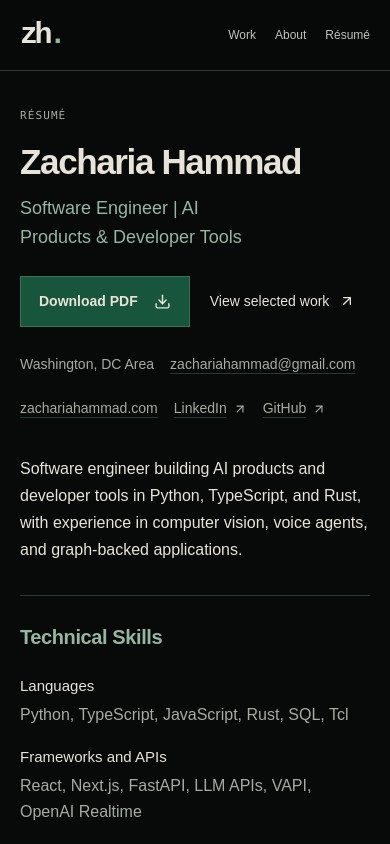
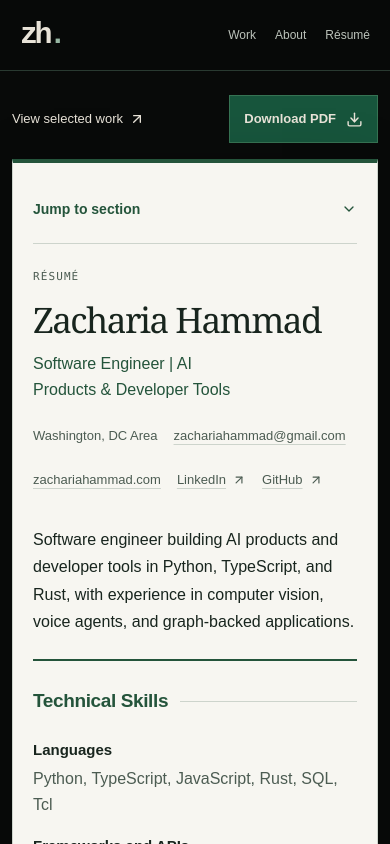
Before and after one commit to Zach-hammad/zach-hammad-portfolio, a Next.js app: page /resume in a window 390 px wide. Shown: the top 844 px of the page. Built offline with nearby package versions, Linux system fonts and the light colour scheme.

Commit message:
Give resume a distinct document layout and section navigation

```diff
--- a/src/app/globals.css
+++ b/src/app/globals.css
@@ -1484,33 +1484,83 @@ details[open] .detail-symbol::after {
   top: 12px;
 }
 .resume-page {
-  max-width: 800px;
+  max-width: 1120px;
   font-size: 16px;
-  padding-bottom: 80px;
+  padding-block: 40px 80px;
+}
+.resume-workspace {
+  display: grid;
+  grid-template-columns: 160px minmax(0, 1fr);
+  gap: 32px;
+  align-items: start;
+}
+.resume-contents {
+  position: sticky;
+  top: 112px;
+}
+.resume-contents > p {
+  margin-bottom: 16px;
+  color: var(--muted);
+  font-size: 12px;
+  letter-spacing: 0.08em;
+  text-transform: uppercase;
+}
+.resume-contents a {
+  display: flex;
+  align-items: center;
+  min-height: 44px;
+  padding: 10px 14px;
+  border-left: 2px solid transparent;
+  color: var(--muted);
+  font-size: 14px;
+}
+.resume-contents a:hover,
+.resume-page:has(#skills-title:target) .resume-contents a[href="#skills-title"],
+.resume-page:has(#experience-title:target) .resume-contents a[href="#experience-title"],
+.resume-page:has(#projects-title:target) .resume-contents a[href="#projects-title"],
+.resume-page:has(#education-title:target) .resume-contents a[href="#education-title"],
+.resume-page:has(#certifications-title:target) .resume-contents a[href="#certifications-title"] {
+  border-color: var(--accent);
+  background: var(--surface);
+  color: var(--ink);
+}
+.resume-document {
+  --page: #f7f6f1;
+  --ink: #18251e;
+  --muted: #4c5c52;
+  --accent: #24543b;
+  --line: #cdd4cc;
+  min-width: 0;
+  padding: 44px 48px 48px;
+  border: 1px solid var(--line);
+  border-top: 4px solid var(--accent);
+  background: var(--page);
+  color: var(--ink);
+  box-shadow: 0 16px 64px rgb(0 0 0 / 0.2);
+}
+.resume-mobile-contents {
+  display: none;
 }
 .resume-header {
-  padding-top: 56px;
-  padding-bottom: 32px;
+  padding-bottom: 28px;
+  border-bottom: 2px solid var(--accent);
 }
 .resume-heading {
-  display: flex;
-  align-items: flex-start;
-  justify-content: space-between;
-  gap: 32px;
-  margin-top: 16px;
+  margin-top: 12px;
 }
 .resume-identity {
   min-width: 0;
 }
 .resume-header h1 {
-  font-size: clamp(36px, 4.5vw, 48px);
-  font-weight: 600;
+  font-family: Georgia, "Times New Roman", serif;
+  font-size: clamp(40px, 4.5vw, 54px);
+  font-weight: 400;
   line-height: 1.15;
-  letter-spacing: -0.04em;
+  letter-spacing: -0.045em;
   margin-bottom: 12px;
 }
 .resume-title {
-  max-width: 44ch;
+  max-width: 48ch;
   color: var(--accent);
   font-size: 18px;
   line-height: 1.6;
@@ -1520,7 +1570,7 @@ details[open] .detail-symbol::after {
   display: flex;
   align-items: center;
   flex-wrap: wrap;
-  gap: 8px 24px;
+  gap: 4px 20px;
   color: var(--muted);
   font-size: 14px;
   line-height: 1.5;
@@ -1528,13 +1578,14 @@ details[open] .detail-symbol::after {
 }
 .resume-actions {
   display: flex;
-  flex-shrink: 0;
-  flex-direction: column;
-  align-items: flex-start;
-  gap: 8px;
+  align-items: center;
+  justify-content: space-between;
+  gap: 16px;
+  margin-bottom: 24px;
+  margin-left: 192px;
 }
 .resume-actions .button-primary {
-  gap: 16px;
+  gap: 12px;
   padding: 14px 18px;
 }
 .resume-actions .text-link {
@@ -1558,23 +1609,32 @@ details[open] .detail-symbol::after {
   text-decoration-color: var(--accent);
 }
 .resume-layout {
-  display: block;
+  margin-top: 32px;
 }
 .resume-section {
-  border-top: 1px solid var(--line);
-  padding-top: 28px;
+  scroll-margin-top: 24px;
 }
 .resume-section + .resume-section {
-  margin-top: 36px;
+  margin-top: 40px;
 }
 .resume-section h2 {
-  font-size: 22px;
-  font-weight: 600;
+  display: flex;
+  align-items: center;
+  gap: 16px;
+  font-size: 20px;
+  font-weight: 700;
   line-height: 1.3;
   letter-spacing: -0.02em;
   color: var(--accent);
   margin-bottom: 24px;
 }
+.resume-section h2::after {
+  content: "";
+  flex: 1;
+  min-width: 16px;
+  height: 1px;
+  background: var(--line);
+}
 .resume-entry {
   margin-top: 28px;
 }
@@ -1583,12 +1643,12 @@ details[open] .detail-symbol::after {
 }
 .resume-entry h3 {
   font-size: 18px;
-  font-weight: 600;
+  font-weight: 700;
   line-height: 1.5;
 }
 .resume-entry header {
   display: flex;
-  align-items: baseline;
+  align-items: flex-start;
   justify-content: space-between;
   gap: 8px 24px;
   margin-bottom: 12px;
@@ -1604,8 +1664,12 @@ details[open] .detail-symbol::after {
 }
 .resume-period {
   flex-shrink: 0;
-  color: var(--muted);
-  font-size: 14px;
+  padding: 3px 8px;
+  border: 1px solid var(--line);
+  border-radius: 3px;
+  background: #e9eee6;
+  color: var(--accent);
+  font-size: 13px;
   line-height: 1.6;
   font-variant-numeric: tabular-nums;
 }
@@ -1632,12 +1696,12 @@ details[open] .detail-symbol::after {
   margin-top: 24px;
   max-width: 68ch;
   color: var(--ink);
-  font-size: 18px;
+  font-size: 17px;
   line-height: 1.7;
 }
 .resume-skill {
   display: grid;
-  grid-template-columns: 172px minmax(0, 1fr);
+  grid-template-columns: 160px minmax(0, 1fr);
   align-items: baseline;
   gap: 8px 24px;
 }
@@ -1646,7 +1710,7 @@ details[open] .detail-symbol::after {
 }
 .resume-skill h3 {
   font-size: 15px;
-  font-weight: 500;
+  font-weight: 600;
   line-height: 1.6;
 }
 .resume-skill p {
@@ -1664,6 +1728,55 @@ details[open] .detail-symbol::after {
   }
 }
 @media (max-width: 1023px) {
+  .resume-workspace {
+    grid-template-columns: minmax(0, 1fr);
+    gap: 0;
+  }
+  .resume-contents {
+    display: none;
+  }
+  .resume-actions {
+    margin-left: 0;
+  }
+  .resume-document {
+    padding: 36px;
+  }
+  .resume-mobile-contents {
+    display: block;
+    margin-bottom: 24px;
+    padding-bottom: 12px;
+    border-bottom: 1px solid var(--line);
+  }
+  .resume-mobile-contents summary {
+    display: flex;
+    align-items: center;
+    justify-content: space-between;
+    min-height: 44px;
+    color: var(--accent);
+    font-size: 14px;
+    font-weight: 600;
+    list-style: none;
+  }
+  .resume-mobile-contents summary::-webkit-details-marker {
+    display: none;
+  }
+  .resume-mobile-contents[open] summary svg {
+    transform: rotate(180deg);
+  }
+  .resume-mobile-contents nav {
+    padding-top: 8px;
+  }
+  .resume-mobile-contents a {
+    display: flex;
+    align-items: center;
+    min-height: 44px;
+    padding: 8px;
+    color: var(--ink);
+    font-size: 15px;
+  }
+  .resume-mobile-contents a:hover {
+    background: #e9eee6;
+  }
   .shell {
     width: calc(100% - 64px);
   }
@@ -1915,30 +2028,54 @@ details[open] .detail-symbol::after {
     justify-content: flex-start;
     margin-left: -8px;
   }
+  .resume-page.shell {
+    width: calc(100% - 24px);
+  }
+  .resume-page {
+    padding-top: 24px;
+  }
+  .resume-document {
+    padding: 24px 20px 32px;
+  }
   .resume-header {
-    padding-top: 36px;
+    padding-bottom: 24px;
   }
   .resume-header h1 {
-    font-size: clamp(32px, 9vw, 36px);
-  }
-  .resume-heading {
-    flex-direction: column;
-    gap: 24px;
+    font-size: clamp(30px, 9vw, 36px);
   }
   .resume-actions {
-    flex-direction: row;
-    align-items: center;
-    flex-wrap: wrap;
-    gap: 8px 20px;
+    gap: 12px;
+    margin-bottom: 16px;
+  }
+  .resume-actions .text-link {
+    gap: 6px;
+    font-size: 13px;
+  }
+  .resume-actions .button-primary {
+    gap: 10px;
+    padding: 12px 14px;
+    font-size: 13px;
+  }
+  .resume-title {
+    font-size: 16px;
   }
   .resume-meta {
-    gap: 8px 16px;
+    gap: 0 16px;
+    font-size: 13px;
+    margin-top: 12px;
+  }
+  .resume-links {
+    margin-top: 0;
   }
   .resume-summary {
     font-size: 16px;
   }
   .resume-section h2 {
-    font-size: 20px;
+    gap: 12px;
+    font-size: 19px;
+  }
+  .resume-layout {
+    margin-top: 28px;
   }
   .resume-entry header {
     flex-direction: column;
@@ -1967,7 +2104,9 @@ details[open] .detail-symbol::after {
   }
   .site-header,
   .skip-link,
-  .resume-actions {
+  .resume-actions,
+  .resume-contents,
+  .resume-mobile-contents {
     display: none;
   }
   .resume-page {
@@ -1980,6 +2119,21 @@ details[open] .detail-symbol::after {
   }
   .resume-page.shell {
     width: 100%;
+    max-width: none;
+    padding: 0;
+  }
+  .resume-workspace {
+    display: block;
+  }
+  .resume-document {
+    --page: #fff;
+    --ink: #111;
+    --muted: #333;
+    --accent: #253b17;
+    --line: #ccc;
+    padding: 0;
+    border: 0;
+    box-shadow: none;
   }
   .resume-header {
     padding-top: 0;
--- a/src/app/resume/page.tsx
+++ b/src/app/resume/page.tsx
@@ -1,6 +1,6 @@
 import type { Metadata } from "next";
 import Link from "next/link";
-import { ArrowUpRight, Download } from "lucide-react";
+import { ArrowUpRight, ChevronDown, Download } from "lucide-react";
 import TopBar from "@/components/TopBar";
 import { contact } from "@/data/contact";
 import { resume } from "@/data/resume";
@@ -27,19 +27,27 @@ export const metadata: Metadata = {
 };
 
 export default function ResumePage() {
+  const sectionLinks = [
+    { label: "Skills", href: "#skills-title" },
+    { label: "Experience", href: "#experience-title" },
+    { label: "Projects", href: "#projects-title" },
+    { label: "Education", href: "#education-title" },
+    { label: "Certifications", href: "#certifications-title" },
+  ].map(({ label, href }) => (
+    <li key={href}>
+      <a href={href}>{label}</a>
+    </li>
+  ));
+
   return (
     <>
       <ProfileSchema path="/resume" />
       <TopBar />
       <main id="main-content" tabIndex={-1} className="resume-page shell">
-        <header className="resume-header">
-          <p className="eyebrow">Résumé</p>
-          <div className="resume-heading">
-            <div className="resume-identity">
-              <h1>{resume.name}</h1>
-              <p className="resume-title">{resume.title}</p>
-            </div>
         <nav aria-label="Resume actions" className="resume-actions">
+          <Link className="text-link" href="/">
+            View selected work <ArrowUpRight size={16} aria-hidden="true" />
+          </Link>
           <a
             href={contact.resumePdf}
             download="Zacharia_Hammad_Resume.pdf"
@@ -48,10 +56,28 @@ export default function ResumePage() {
           >
             Download PDF <Download size={17} aria-hidden="true" />
           </a>
-              <Link className="text-link" href="/">
-                View selected work <ArrowUpRight size={16} aria-hidden="true" />
-              </Link>
         </nav>
+        <div className="resume-workspace">
+          <nav aria-label="Resume sections" className="resume-contents">
+            <p>In this résumé</p>
+            <ul>{sectionLinks}</ul>
+          </nav>
+          <article className="resume-document" aria-label={`${resume.name} resume`}>
+            <details className="resume-mobile-contents">
+              <summary>
+                Jump to section <ChevronDown size={16} aria-hidden="true" />
+              </summary>
+              <nav aria-label="Resume sections">
+                <ul>{sectionLinks}</ul>
+              </nav>
+            </details>
+            <header className="resume-header">
+              <p className="eyebrow">Résumé</p>
+              <div className="resume-heading">
+                <div className="resume-identity">
+                  <h1>{resume.name}</h1>
+                  <p className="resume-title">{resume.title}</p>
+                </div>
               </div>
               <div className="resume-meta">
                 {resume.details.map((detail) => (
@@ -141,6 +167,8 @@ export default function ResumePage() {
                 ))}
               </section>
             </div>
+          </article>
+        </div>
       </main>
     </>
   );
```
Lines whose indentation alone changed are shown as unchanged.
